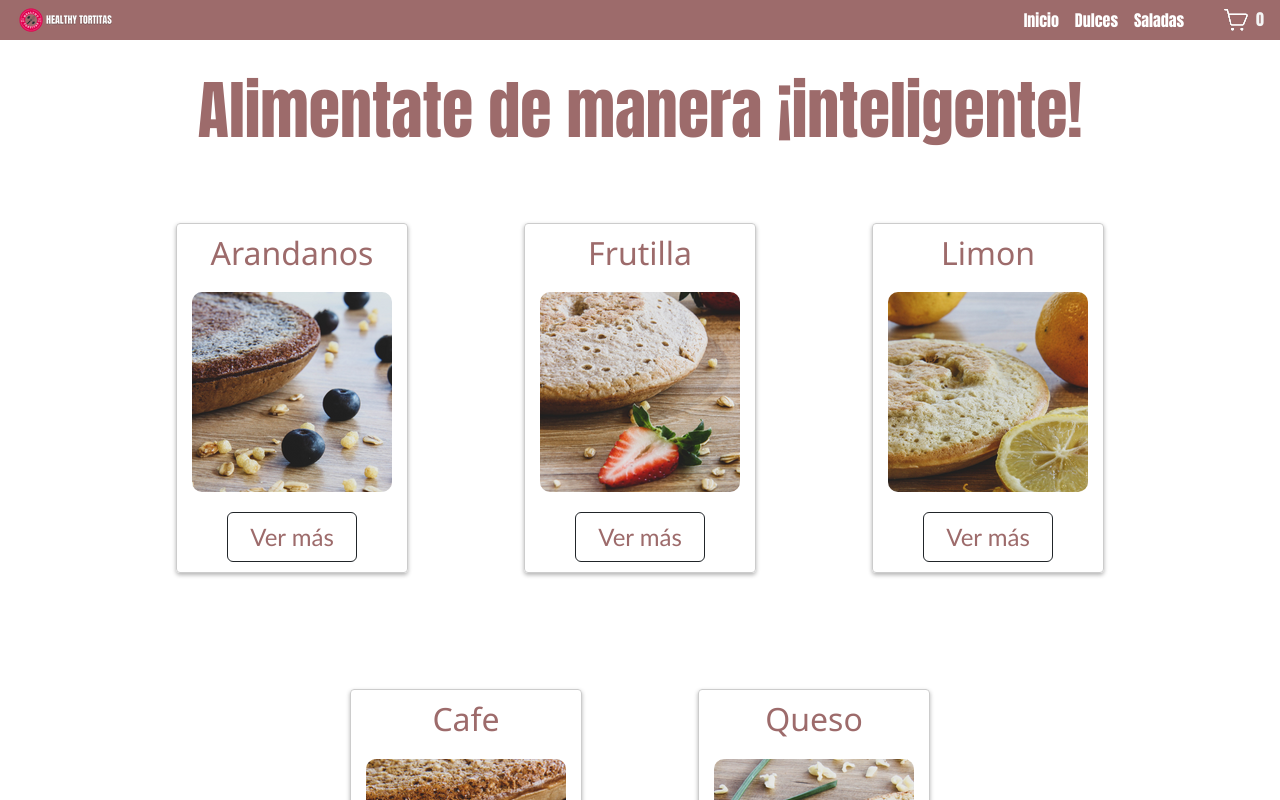
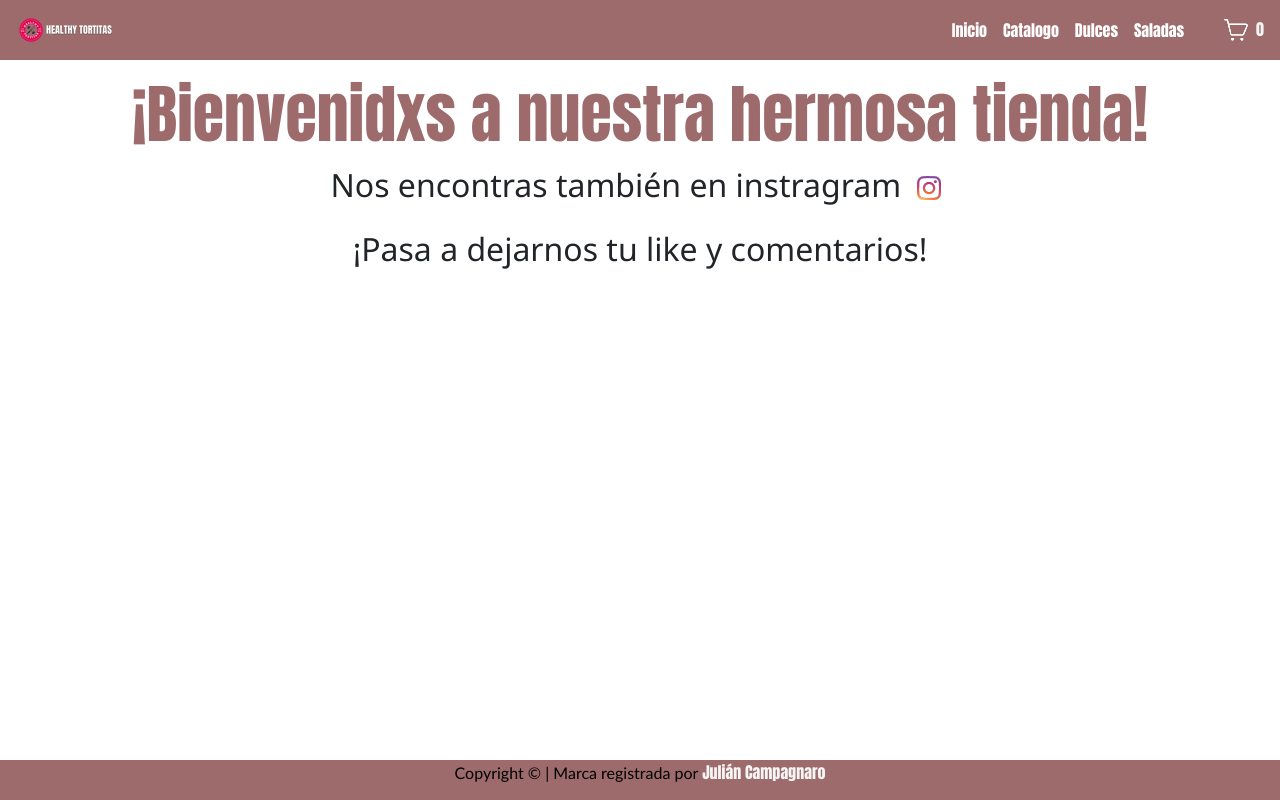
Before and after one commit to JulianCampagnaro/EntregaFinal-eCommerce-Campagnaro, a React (Create React App) app in the folder app_cra/: page / in a window 1280 px wide. Shown: the top 800 px of the page. Built offline with nearby package versions, Linux system fonts and the light colour scheme.

Commit message:
Correccion del Inicio - Segunda pre entrega con correcciones para el tutor

```diff
--- a/app_cra/src/componentes/ItemListContainer.js
+++ b/app_cra/src/componentes/ItemListContainer.js
@@ -8,6 +8,7 @@ const ItemListContainer = () => {
   /* const {state} = useLocation () */
   const {category} = useParams (); //Acá miro que onda, si es o no alguna categoria filtrada por NavBar
   const [productos, setProductos] = useState([]);
+  const [titulo, setTitulo] = useState ("");
 
 
     useEffect(() => {
@@ -19,10 +20,12 @@ const ItemListContainer = () => {
 
                 const filteredProductos = data.filter((producto) => producto.sabor === category);
                 setProductos(filteredProductos)
+                setTitulo ("Aquí tenes todas las opciones " + category)
 
               }else {
 
                 setProductos(data);
+                setTitulo ("Alimentate de manera ¡inteligente!")
 
               }
             })
@@ -31,7 +34,7 @@ const ItemListContainer = () => {
 
     return (
       <div className="main">
-        <h2 className="main__titulo">Alimentate de manera ¡inteligente!</h2>
+        <h2 className="main__titulo"> {titulo} </h2>
           <ItemList
             productos = {productos}
           ></ItemList>
--- a/app_cra/src/componentes/Main.js
+++ b/app_cra/src/componentes/Main.js
@@ -1,8 +1,9 @@
-import Inicio from "../pages/Inicio"
+import Catalogo from "../pages/Catalogo"
 import Cart from "../pages/Cart";
 import ItemDetailContainer from "./ItemDetailContainer"
 import {Route, Routes} from "react-router-dom"
 import ItemListContainer from "./ItemListContainer";
+import Inicio from  "../pages/Inicio";
 
 const Main = () => {
 
@@ -10,6 +11,7 @@ const Main = () => {
 
     <Routes className="main">
       <Route path="/" element={ <Inicio></Inicio> }></Route>
+      <Route path="/items" element={ <Catalogo></Catalogo> }></Route>
       <Route path="/cart" element = { <Cart></Cart>} />
       <Route path="/category/:category" element = {<ItemListContainer></ItemListContainer>} ></Route>
       <Route path="/item/:id" element = { <ItemDetailContainer></ItemDetailContainer>}></Route>
--- a/app_cra/src/componentes/NavBar.js
+++ b/app_cra/src/componentes/NavBar.js
@@ -19,6 +19,7 @@ const NavBar = () => {
 
       <nav className="header__navBar">
         <NavLink to="/" className="header__navBar__link link">Inicio</NavLink>
+        <NavLink to="/items" className="header__navBar__link link">Catalogo</NavLink>
         <NavLink to="/category/Dulces"  state = "1" className="header__navBar__link link">Dulces</NavLink>
         <NavLink to="/category/Saladas" state = "2" className="header__navBar__link link">Saladas</NavLink>
         <CartWidget/>
--- a/app_cra/src/index.css
+++ b/app_cra/src/index.css
@@ -299,3 +299,13 @@ html , body , #root {
   text-decoration: none;
   color: whitesmoke;
 }
+
+
+.main__p {
+  font-family: 'Segoe UI', Tahoma, Geneva, Verdana, sans-serif;
+  font-size: 2rem;
+}
+
+.main__img {
+  height: auto;
+}
--- /dev/null
+++ b/app_cra/src/pages/Catalogo.js
@@ -0,0 +1,16 @@
+import ItemListContainer from "../componentes/ItemListContainer"
+
+const Catalogo = () => {
+
+    /* const resultadoDelHook = useParams () */
+
+    return (
+        <main className="main">
+            <ItemListContainer></ItemListContainer>
+        </main>
+    )
+}
+
+
+
+export default Catalogo
--- a/app_cra/src/pages/Inicio.js
+++ b/app_cra/src/pages/Inicio.js
@@ -1,16 +1,33 @@
-import ItemListContainer from "../componentes/ItemListContainer"
+
+
+
+
 
 const Inicio = () => {
 
-    /* const resultadoDelHook = useParams () */
+    return (
 
-    return (
-        <main className="main">
-            <ItemListContainer></ItemListContainer>
-        </main>
-    )
-}
+
+        <div className="main">
+            <h2 className="main__titulo">¡Bienvenidxs a nuestra hermosa tienda!</h2>
+            <p className="main__p">Nos encontras también en instragram <a href="https://www.instagram.com/healthyTortitas/"><img className="main__img" src="/images/logoig.png"/></a></p>
+            <p className="main__p">¡Pasa a dejarnos tu like y comentarios!</p>
+
+        </div>
 
 
 
+
+
+    )
+
+
+
+
+
+
+
+
+}
+
 export default Inicio
```
Also changed, not shown: app_cra/src/pages/Dulces.js (deleted, +0 -31 lines), app_cra/src/pages/Saladas.js (deleted, +0 -33 lines), app_cra/public/images/logoig.png (added).
